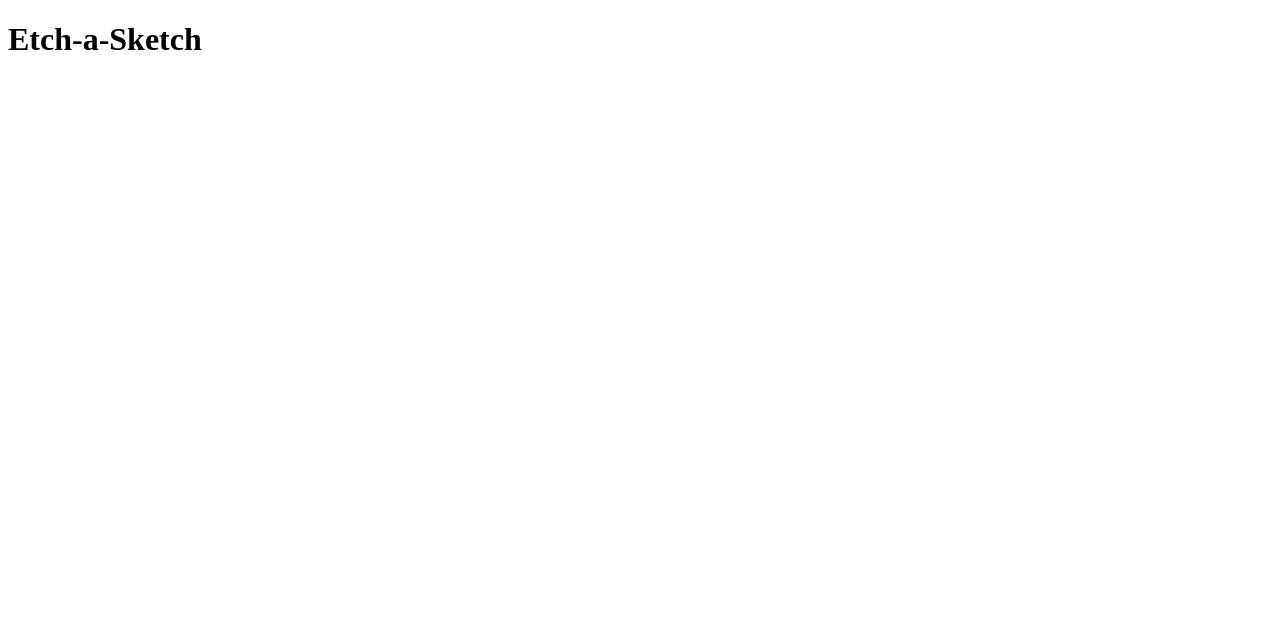
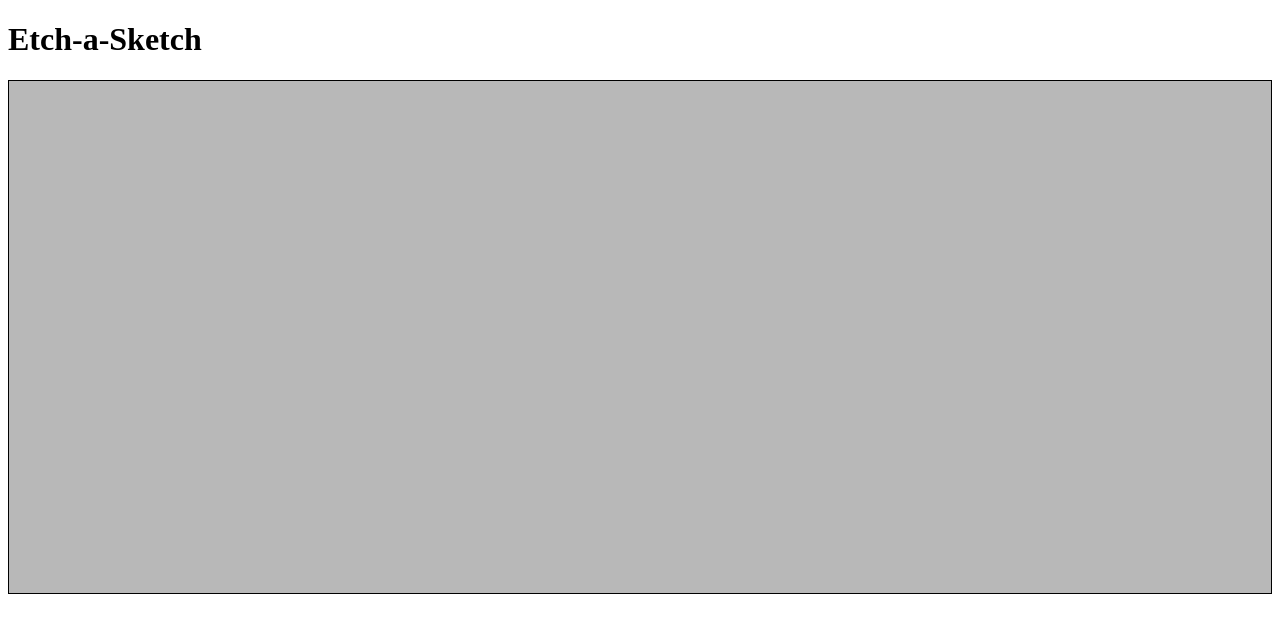
Before and after one commit to matthew156/OdinProjectJS, a plain HTML site: page Fundamentals/etch-a-sketch/index.html in a window 1280 px wide. Drawn offline with Linux system fonts and the light colour scheme.

Commit message:
Created a grid using dom elements in javascript, added a hover effect for css to see how drawing functionality will work

```diff
--- a/Fundamentals/etch-a-sketch/index.html
+++ b/Fundamentals/etch-a-sketch/index.html
@@ -9,6 +9,9 @@
 </head>
 <body>
     <h1>Etch-a-Sketch</h1>
+    <div id="grid">
+    </div>
+
 </body>
 <script src="script.js"></script>
 </html>
--- a/Fundamentals/etch-a-sketch/script.js
+++ b/Fundamentals/etch-a-sketch/script.js
@@ -0,0 +1,19 @@
+const grid = document.getElementById('grid')
+
+let i = 0;
+let j = 0;
+while(i < 16)
+{
+    let columns = document.createElement("div");
+    columns.classList.add('col');
+    i++;
+    grid.appendChild(columns)
+    while(j < 36)
+    {
+    let gray = document.createElement('div')
+    gray.classList.add('gray')
+    j++;
+    columns.appendChild(gray)
+    }
+    j = 0;
+}
--- a/Fundamentals/etch-a-sketch/style.css
+++ b/Fundamentals/etch-a-sketch/style.css
@@ -0,0 +1,20 @@
+.gray{
+    background-color: rgb(184, 184, 184);
+    height: 2rem;
+    width: 100%;
+}
+
+.col{
+    display: flex;
+    width: auto;
+}
+
+#grid{
+    border: 1px solid black;
+    height: auto;
+    width: auto;
+}
+
+.gray:hover {
+    background-color: rgba(0, 0, 0, 0.678);
+}
```
